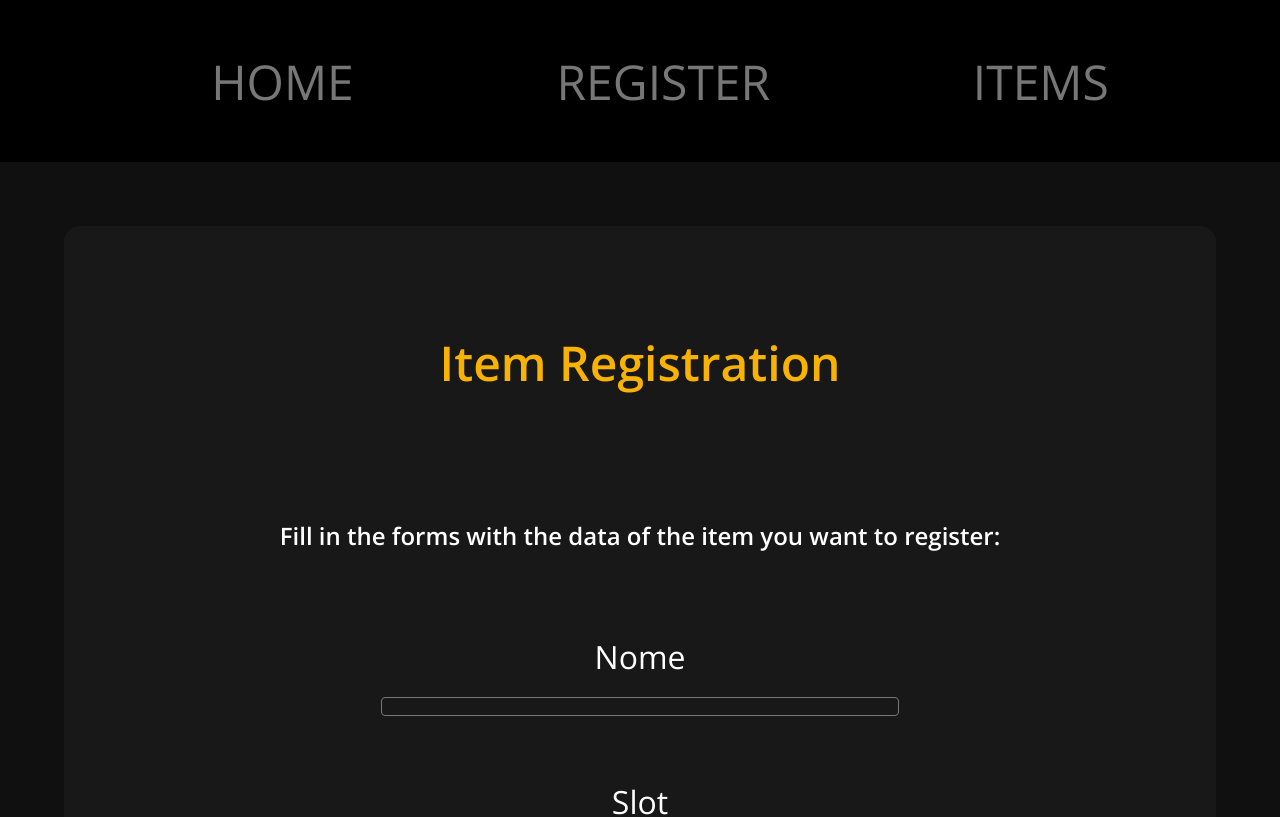
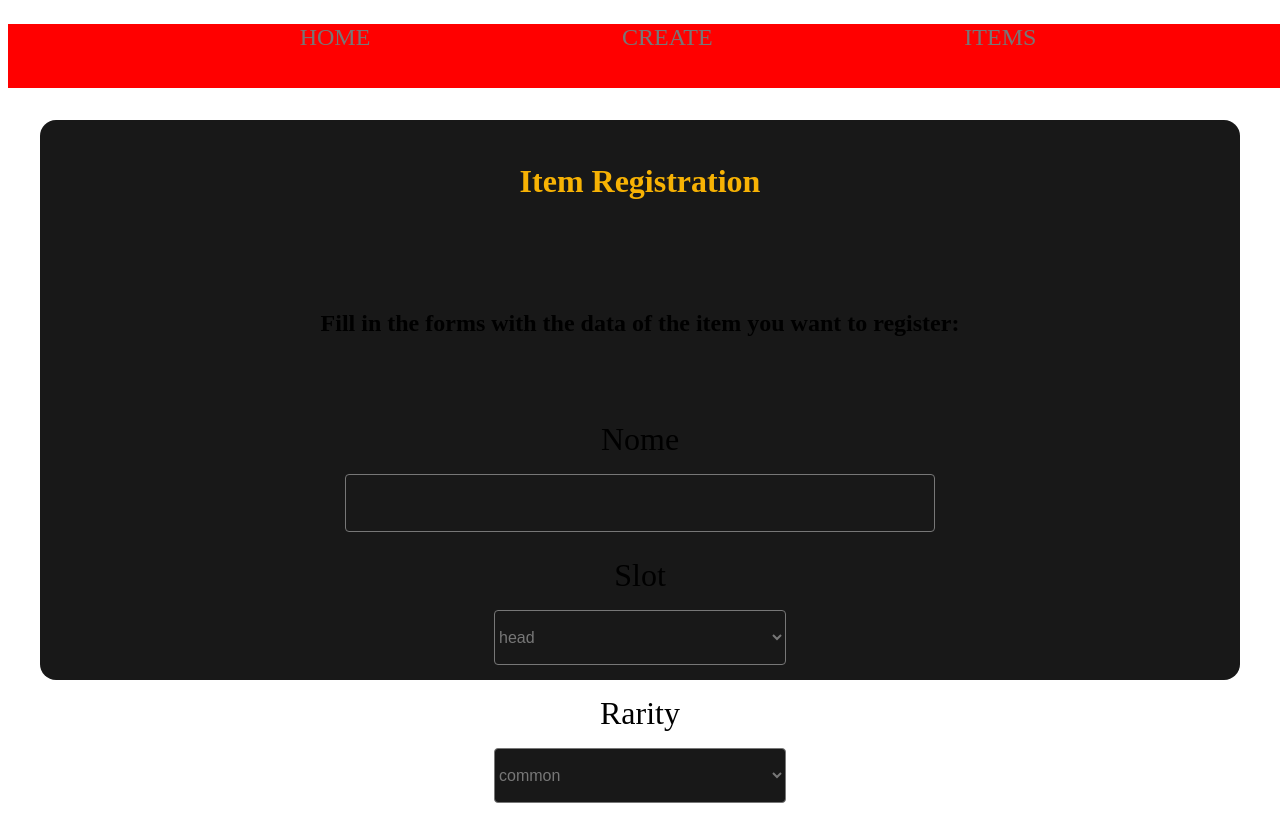
Before and after one commit to pedroquintao/projeto-silithus-2, a React (Create React App) app: page / in a window 1280 px wide. Shown: the top 817 px of the page. Built offline with nearby package versions, Linux system fonts and the light colour scheme.

Commit message:
Alterações nos .css da página
- A ideia é tentar colocar cada seção ocupando o espaço total de uma página. No momento estou tentando colocar o formulário como primeira página. A segunda pagina seriam os itens cadastrados.

```diff
--- a/src/App.css
+++ b/src/App.css
@@ -1,3 +1,6 @@
-.app {
+/* .app {
+    margin: 0;
+    padding: 0;
     display: block;
-}
+    justify-content: space-between;
+} */
--- a/src/components/Form/Form.css
+++ b/src/components/Form/Form.css
@@ -5,12 +5,14 @@ form {
     align-items: center;
     gap: 64px;
     width: auto;
-    margin: 64px;
-    padding: 64px;
+    height: 66vh;
+    margin: 32px;
+    padding: 16px;
     border-radius: 16px;
 }
 
 form h1 {
-    font-size: 3em;
+    font-size: 2em;
     color: var(--yellow-0);
+    /* font-weight: 700; */
 }
--- a/src/components/Header/Header.css
+++ b/src/components/Header/Header.css
@@ -1,18 +1,19 @@
 header {
-    background-color: var(--black-0);
-    padding: 0.5px;
+    background-color: red;
+    /* padding: 0.5px; */
+    min-width: 100vw;
+    height: 8vh;
 }
 
 header ul{
     display: flex;
     justify-content: space-evenly;
-    gap: 32px;
+    align-items: center;
     list-style: none;
-    font-size: 3rem;
+    font-size: 1.5rem;
 }
 
 header ul a{
     color: var(--grey-0);
     text-decoration: none;
-    color: var(--);
 }
--- a/src/components/Header/index.js
+++ b/src/components/Header/index.js
@@ -2,13 +2,13 @@ import "./Header.css"
 
 const Header = () => {
     return (
-        <header className="headere">
+        <header>
             <ul>
                 <li>
                     <a href="">HOME</a>
                 </li>
                 <li>
-                    <a href="">REGISTER</a>
+                    <a href="">CREATE</a>
                 </li>
                 <li>
                     <a href="">ITEMS</a>
--- a/src/index.css
+++ b/src/index.css
@@ -1,7 +1,8 @@
 @import url('https://fonts.googleapis.com/css2?family=Open+Sans:wght@400;600&display=swap');
-
+/*
 body {
   margin: 0;
+  padding: 0;
   font-family: var(--standard-font);
   -webkit-font-smoothing: antialiased;
   -moz-osx-font-smoothing: grayscale;
@@ -12,4 +13,4 @@ body {
 code {
   font-family: source-code-pro, Menlo, Monaco, Consolas, 'Courier New',
     monospace;
-}
+} */
```
